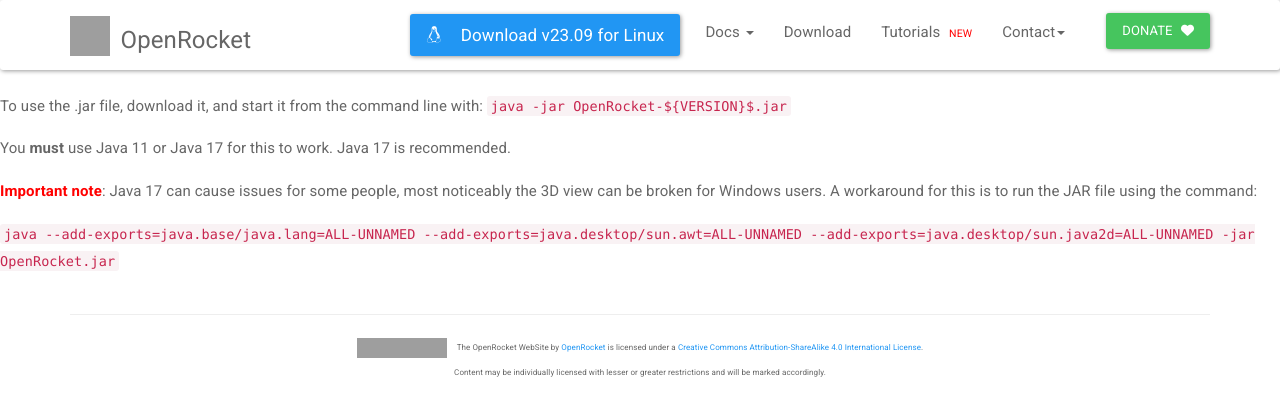
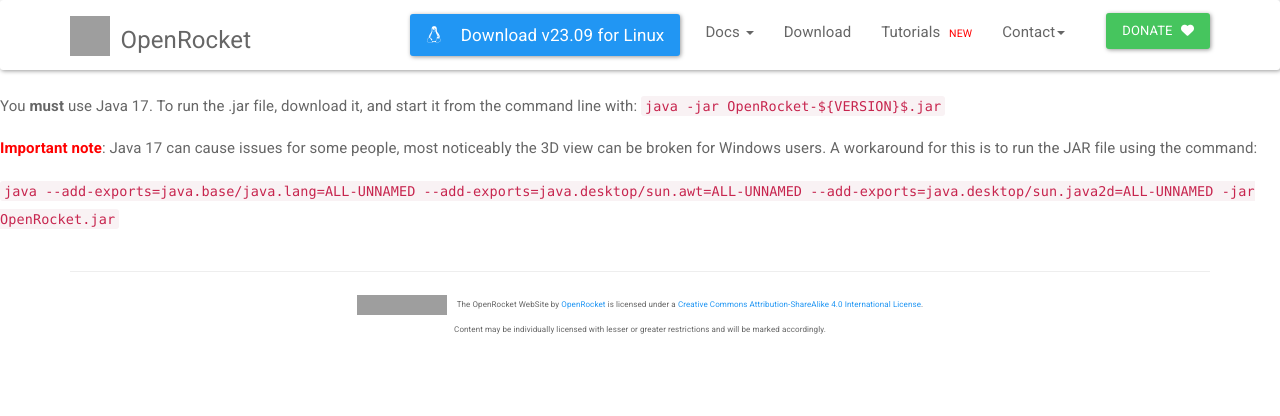
Before and after one commit to openrocket/openrocket.github.io, a Jekyll site: the page built from downloads/instructions/JAR_new.md, in a window 1280 px wide. Shown: the top 416 px of the page. Built offline with Jekyll 4.4.1, drawn with Linux system fonts in a browser that asks for light colours; nearby versions of some CDN libraries; our own code applies the rules of GitHub Pages for plain Markdown files; grey boxes are pictures that could not be loaded.

Commit message:
Only Java 17 is supported

```diff
--- a/downloads/instructions/JAR_new.md
+++ b/downloads/instructions/JAR_new.md
@@ -5,10 +5,7 @@
     }
 </style>
 
-To use the .jar file, download it, and start it from the
-command line with: `java -jar OpenRocket-${VERSION}$.jar`
-
-You **must** use Java 11 or Java 17 for this to work. Java 17 is recommended.
+You **must** use Java 17. To run the .jar file, download it, and start it from the command line with: `java -jar OpenRocket-${VERSION}$.jar`
 
 <b style="color: red">Important note</b>: Java 17 can cause issues for some people, most noticeably the 3D view can be
 broken for Windows users. A workaround for this is to run the JAR file using the command:
```
